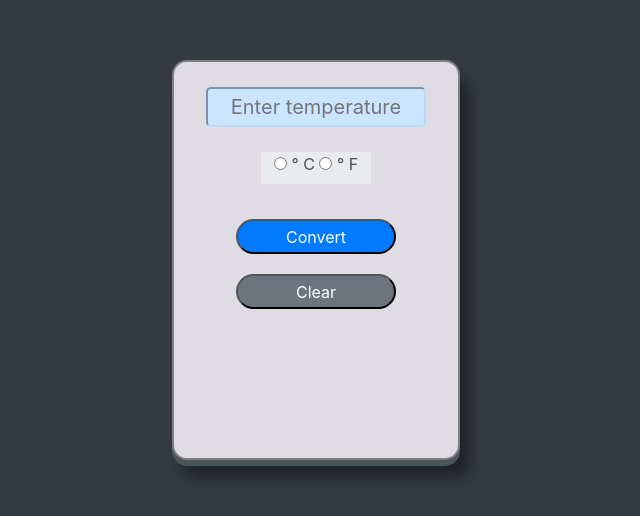
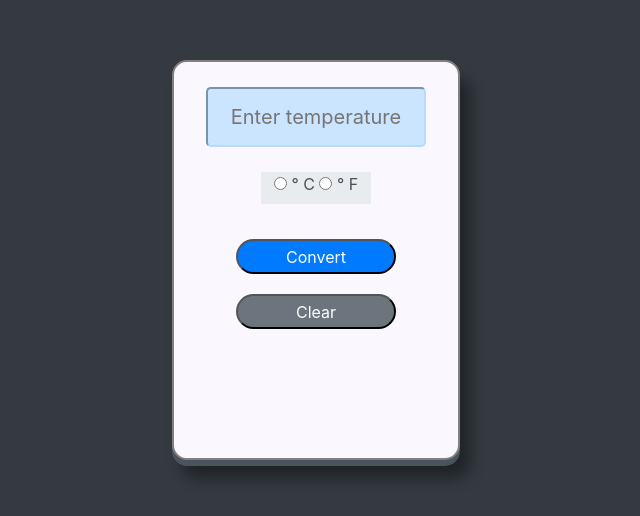
Before and after one commit to silvestreluna/temperature-converter, a plain HTML site: page index.html in a window 1280 px wide. Shown: the part 132-648 px from the top of the page, without its empty margins (324-964 px from the left). Drawn offline with nearby package versions, Linux system fonts and the light colour scheme; some packages are replaced by stand-ins of ours; a script that the page names is missing.

Commit message:
change color

```diff
--- a/main.css
+++ b/main.css
@@ -15,14 +15,14 @@ body {
     height: 400px;
     border-radius: 15px;
     box-shadow: 0px 6px 0px #49545d, 10px 18px 15px rgba(0,0,0,.4);
-    background-color: #DFDCE3;
+    background-color: rgb(251, 247, 255);
 }
 
 #tempInput {
     margin: 25px;
     padding: 5px;
     width: 220px;
-    height: 40px;
+    height: 60px;
     border-radius: .3rem;
     font-size: 1.25rem;
     text-align: center;
```
